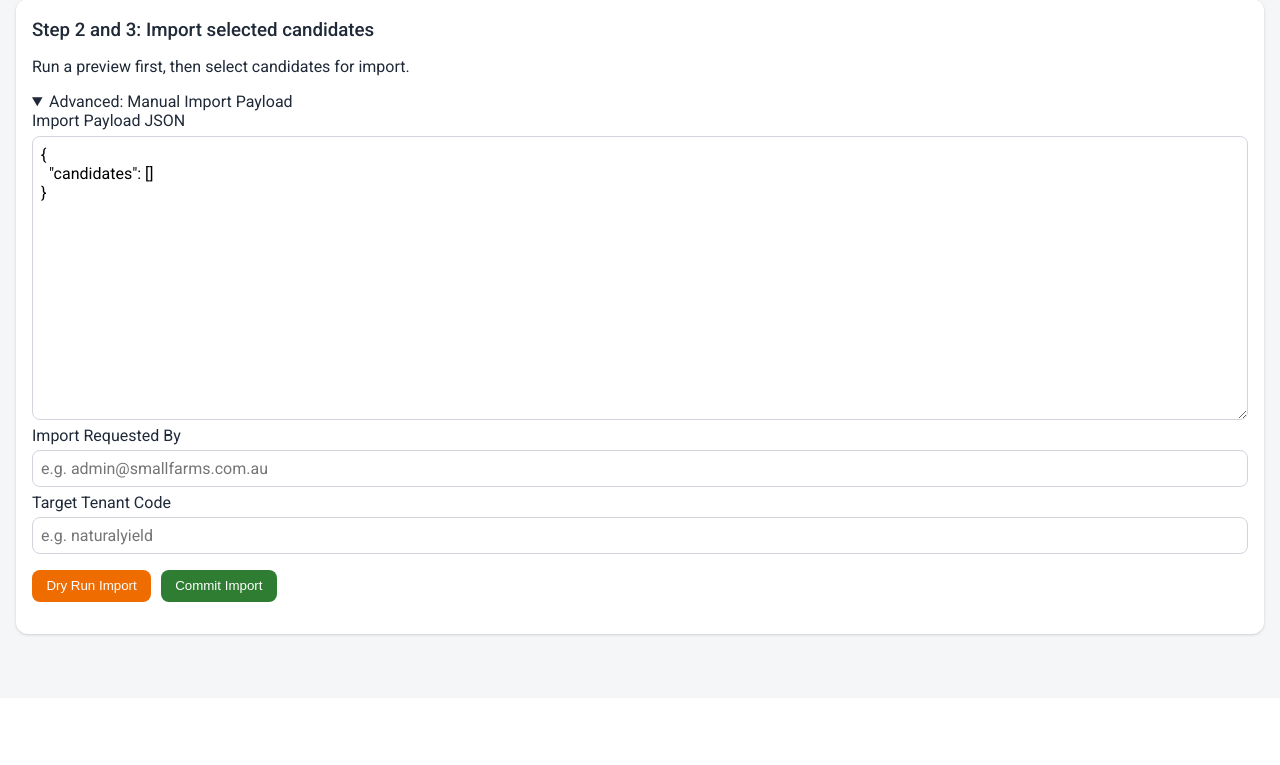
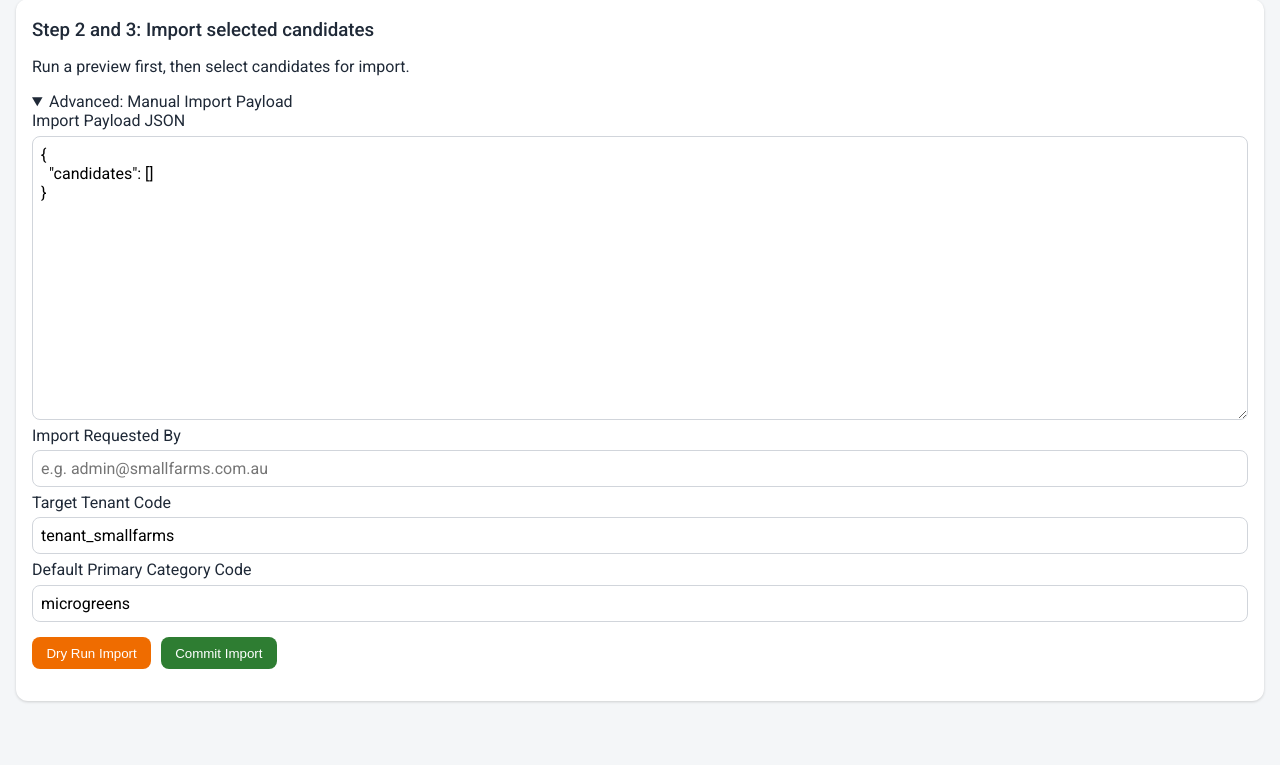
Before and after one commit to jeremytrevatt-au/app-smallfarms-admin, a FastAPI app: page /harvest in a window 1280 px wide, after a click on "Advanced: Manual Import Payload". Shown: the part 1053-1818 px from the top of the page. Before the commit the page ends 1690 px from the top, so only its background shows below. Run offline with FastAPI, Linux system fonts and the light colour scheme.

Commit message:
Enforce import payload contract for tenant_smallfarms.
TODO import contract compliance: Require full candidate location and primary category, force target_tenant_code=tenant_smallfarms, and map selected preview candidates into safe import payload shape with default category fallback.

Made-with: Cursor

```diff
--- a/app/routes/harvest_jobs.py
+++ b/app/routes/harvest_jobs.py
@@ -11,6 +11,7 @@ from pydantic import ValidationError
 
 
 router = APIRouter()
+TENANT_SMALLFARMS = "tenant_smallfarms"
 
 
 def _utc_now_label() -> str:
@@ -61,38 +62,9 @@ def _sort_preview_results(harvest_result: dict) -> dict:
     return updated
 
 
-def _sanitize_import_payload(payload: dict) -> tuple[dict, list[str]]:
-    candidates = payload.get("candidates")
-    if not isinstance(candidates, list):
-        return payload, []
-
-    sanitized_candidates: list[dict] = []
-    partial_location_removed_ids: list[str] = []
-    for item in candidates:
-        if not isinstance(item, dict):
-            sanitized_candidates.append(item)
-            continue
-
-        candidate = dict(item)
-        location = candidate.get("location")
-        if isinstance(location, dict):
-            has_lat = location.get("lat") is not None
-            has_lng = location.get("lng") is not None
-            if has_lat and has_lng:
-                pass
-            elif has_lat or has_lng:
-                candidate.pop("location", None)
-                provider_id = str(candidate.get("provider_place_id", "unknown"))
-                partial_location_removed_ids.append(provider_id)
-        sanitized_candidates.append(candidate)
-
-    updated = dict(payload)
-    updated["candidates"] = sanitized_candidates
-    return updated, partial_location_removed_ids
-
-
 def _shape_import_payload(payload: dict) -> dict:
     shaped = dict(payload)
+    default_primary_category_code = str(shaped.get("default_primary_category_code", "")).strip()
     candidates = shaped.get("candidates")
     if not isinstance(candidates, list):
         return shaped
@@ -104,8 +76,13 @@ def _shape_import_payload(payload: dict) -> dict:
         candidate = dict(item)
         if not candidate.get("display_name"):
             candidate["display_name"] = candidate.get("name", "")
+        if not candidate.get("primary_category_code") and default_primary_category_code:
+            candidate["primary_category_code"] = default_primary_category_code
+        if not candidate.get("raw_payload"):
+            candidate["raw_payload"] = dict(item)
         candidate.pop("exists_in_database", None)
         candidate.pop("existing_listing_id", None)
+        candidate.pop("name", None)
         mapped_candidates.append(candidate)
 
     shaped["candidates"] = mapped_candidates
@@ -118,6 +95,8 @@ def _validate_import_payload(payload: dict) -> list[str]:
         errors.append("missing top-level field: requested_by")
     if not str(payload.get("target_tenant_code", "")).strip():
         errors.append("missing top-level field: target_tenant_code")
+    elif str(payload.get("target_tenant_code", "")).strip() != TENANT_SMALLFARMS:
+        errors.append(f"target_tenant_code must be {TENANT_SMALLFARMS}")
 
     candidates = payload.get("candidates")
     if not isinstance(candidates, list) or not candidates:
@@ -133,6 +112,16 @@ def _validate_import_payload(payload: dict) -> list[str]:
             errors.append(f"candidate {provider_id}: missing display_name")
         if not str(item.get("provider_place_id", "")).strip():
             errors.append(f"candidate {provider_id}: missing provider_place_id")
+        if not str(item.get("primary_category_code", "")).strip():
+            errors.append(f"candidate {provider_id}: missing primary_category_code")
+        location = item.get("location")
+        if not isinstance(location, dict):
+            errors.append(f"candidate {provider_id}: missing location")
+            continue
+        has_lat = location.get("lat") is not None
+        has_lng = location.get("lng") is not None
+        if not has_lat or not has_lng:
+            errors.append(f"candidate {provider_id}: location.lat and location.lng are required together")
     return errors
 
 
@@ -240,6 +229,7 @@ async def import_places_dry_run(
     payload_json: str = Form(""),
     import_requested_by: str = Form(""),
     import_target_tenant_code: str = Form(""),
+    import_default_primary_category_code: str = Form(""),
 ):
     return await _run_places_import(
         request,
@@ -247,6 +237,7 @@ async def import_places_dry_run(
         dry_run=True,
         import_requested_by=import_requested_by,
         import_target_tenant_code=import_target_tenant_code,
+        import_default_primary_category_code=import_default_primary_category_code,
     )
 
 
@@ -256,6 +247,7 @@ async def import_places_commit(
     payload_json: str = Form(""),
     import_requested_by: str = Form(""),
     import_target_tenant_code: str = Form(""),
+    import_default_primary_category_code: str = Form(""),
 ):
     return await _run_places_import(
         request,
@@ -263,6 +255,7 @@ async def import_places_commit(
         dry_run=False,
         import_requested_by=import_requested_by,
         import_target_tenant_code=import_target_tenant_code,
+        import_default_primary_category_code=import_default_primary_category_code,
     )
 
 
@@ -272,6 +265,7 @@ async def _run_places_import(
     dry_run: bool,
     import_requested_by: str,
     import_target_tenant_code: str,
+    import_default_primary_category_code: str,
 ):
     if not import_requested_by.strip() or not import_target_tenant_code.strip():
         return _redirect_harvest(
@@ -294,8 +288,9 @@ async def _run_places_import(
 
     if import_requested_by.strip() and "requested_by" not in payload:
         payload["requested_by"] = import_requested_by.strip()
-    if import_target_tenant_code.strip() and "target_tenant_code" not in payload:
-        payload["target_tenant_code"] = import_target_tenant_code.strip()
+    payload["target_tenant_code"] = TENANT_SMALLFARMS
+    if import_default_primary_category_code.strip() and "default_primary_category_code" not in payload:
+        payload["default_primary_category_code"] = import_default_primary_category_code.strip()
 
     shaped_payload = _shape_import_payload(payload)
     validation_errors = _validate_import_payload(shaped_payload)
@@ -306,8 +301,7 @@ async def _run_places_import(
         )
 
     try:
-        sanitized_payload, partial_location_removed_ids = _sanitize_import_payload(shaped_payload)
-        result = await platform_client.import_places(sanitized_payload, dry_run=dry_run)
+        result = await platform_client.import_places(shaped_payload, dry_run=dry_run)
         inserted_count = result.get("inserted_count", 0)
         updated_count = result.get("updated_count", 0)
         outcomes = result.get("outcomes", [])
@@ -316,11 +310,6 @@ async def _run_places_import(
             f"dry_run={mode} import completed: inserted_count={inserted_count}, "
             f"updated_count={updated_count}, outcomes={outcomes}"
         )
-        if partial_location_removed_ids:
-            message += (
-                f", partial_location_removed={len(partial_location_removed_ids)} "
-                f"provider_place_ids={partial_location_removed_ids}"
-            )
         return _redirect_harvest(_with_timestamp(message), "success")
     except PlatformApiError as exc:
         return _redirect_harvest(_with_timestamp(_import_error_message(exc)), "error")
--- a/templates/harvest.html
+++ b/templates/harvest.html
@@ -99,7 +99,9 @@
     <label>Import Requested By</label>
     <input id="import-requested-by" name="import_requested_by" required placeholder="e.g. admin@smallfarms.com.au">
     <label>Target Tenant Code</label>
-    <input id="import-target-tenant-code" name="import_target_tenant_code" required placeholder="e.g. naturalyield">
+    <input id="import-target-tenant-code" name="import_target_tenant_code" required value="tenant_smallfarms" readonly>
+    <label>Default Primary Category Code</label>
+    <input id="import-default-primary-category-code" name="import_default_primary_category_code" required value="microgreens" placeholder="e.g. microgreens">
     <p id="selected-count-label">Selected candidates: 0</p>
     <div class="button-row">
       <button type="submit" formaction="/places/import/dry-run" class="btn btn-warning">Dry Run Selected</button>
@@ -118,7 +120,9 @@
       <label>Import Requested By</label>
       <input name="import_requested_by" required placeholder="e.g. admin@smallfarms.com.au">
       <label>Target Tenant Code</label>
-      <input name="import_target_tenant_code" required placeholder="e.g. naturalyield">
+      <input name="import_target_tenant_code" required value="tenant_smallfarms" readonly>
+      <label>Default Primary Category Code</label>
+      <input name="import_default_primary_category_code" required value="microgreens" placeholder="e.g. microgreens">
       <div class="button-row">
         <button type="submit" formaction="/places/import/dry-run" class="btn btn-warning">Dry Run Import</button>
         <button type="submit" formaction="/places/import/commit" class="btn btn-success">Commit Import</button>
@@ -173,6 +177,7 @@
   const selectedImportForm = document.getElementById("selected-import-form");
   const importRequestedByInput = document.getElementById("import-requested-by");
   const importTargetTenantCodeInput = document.getElementById("import-target-tenant-code");
+  const importDefaultPrimaryCategoryCodeInput = document.getElementById("import-default-primary-category-code");
   const selectAllBtn = document.getElementById("select-all-preview");
   const selectNoneBtn = document.getElementById("select-none-preview");
   const previewTypeFilters = document.getElementById("preview-type-filters");
@@ -256,16 +261,26 @@
 
   function rebuildSelectedPayload() {
     const selected = selectedCandidates();
+    const defaultPrimaryCategoryCode = (importDefaultPrimaryCategoryCodeInput?.value || "").trim();
     selectedCountLabel.textContent = `Selected candidates: ${selected.length}`;
     const hasExistingSelected = selectionInputs
       .filter((input) => input.checked)
       .some((input) => existsInDatabaseByIndex(parseInt(input.value, 10)));
     existingSelectionWarning.style.display = hasExistingSelected ? "" : "none";
+    const mappedCandidates = selected.map((candidate) => ({
+      provider_place_id: candidate.provider_place_id || "",
+      display_name: candidate.display_name || candidate.name || "",
+      primary_category_code: candidate.primary_category_code || defaultPrimaryCategoryCode,
+      location: candidate.location || null,
+      raw_payload: candidate.raw_payload || candidate,
+    }));
+
     selectedPayloadInput.value = JSON.stringify(
       {
         requested_by: (importRequestedByInput?.value || "").trim(),
         target_tenant_code: (importTargetTenantCodeInput?.value || "").trim(),
-        candidates: selected,
+        default_primary_category_code: defaultPrimaryCategoryCode,
+        candidates: mappedCandidates,
       },
       null,
       2
@@ -274,6 +289,7 @@
   }
 
   selectionInputs.forEach((input) => input.addEventListener("change", rebuildSelectedPayload));
+  importDefaultPrimaryCategoryCodeInput?.addEventListener("input", rebuildSelectedPayload);
   selectAllBtn?.addEventListener("click", () => {
     selectionInputs.forEach((input) => {
       const row = rowByIndex(parseInt(input.value, 10));
```
Also changed, not shown: tests/test_places_import.py (+54 -18 lines).
